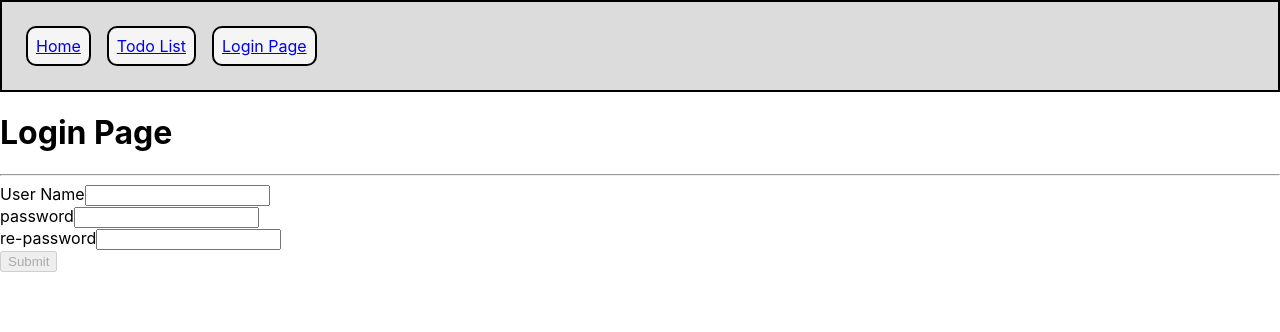
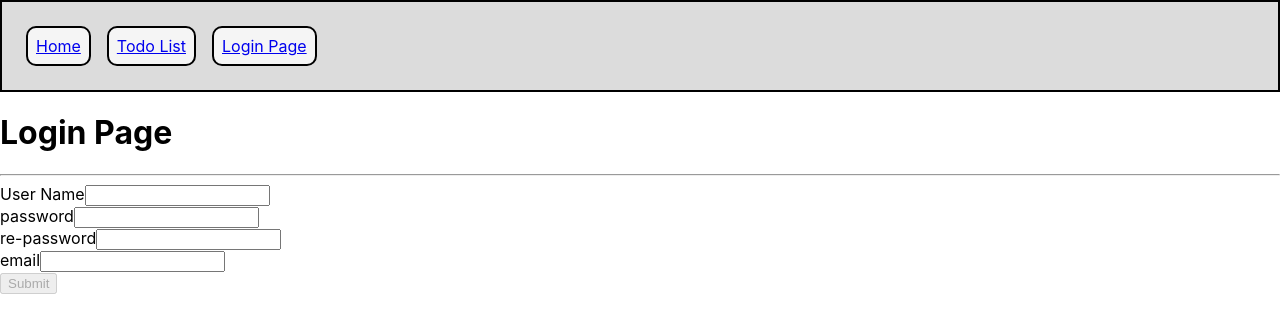
Before and after one commit to mitchell-mccracken/react-todo-app-client, a React (Create React App) app: page /login in a window 1280 px wide. Shown: the top 332 px of the page. Built offline with nearby package versions, Linux system fonts and the light colour scheme.

Commit message:
Updated to allow user to create user. Removed old and unused code.

```diff
--- a/src/loginPage.jsx
+++ b/src/loginPage.jsx
@@ -4,22 +4,19 @@ import NavBar from "./navBar";
 import './styles/loginPage.css';
 import axios from 'axios';
 import Cookies from 'js-cookie';
-
-const BASE_URL = 'http://localhost:3300';
+import{ setURL, APP_TOKEN_KEY } from './utils';
 
 function LoginPage() {
-
-  const setURL = ( additionalText ) => { return `${BASE_URL}${additionalText}`};
-  // let count = 0;
-  const [ count, setCount ] = useState(0);
 
   // keep track of form data
   const [ userValues, setUserValues ] = useState({
     userName: '',
     password: '',
     rePassword: '',
+    email: '',
   });
 
+  // function for input change event
   const handleInputChange = ( e ) => {
     const { name, value } = e.target;
     setUserValues( prevState => ({
@@ -28,35 +25,25 @@ function LoginPage() {
     }) );
   };
 
+  // flag used to disable submit button
   const canSubmit = !!userValues?.password;
 
+
+  // function to create a user
   const createUser = () => {
 
-    console.log( userValues );
+    axios.post( setURL('/api/user/create'), userValues )
+    .then( res => {
+      const { token } = res.data;
 
-    axios.post( setURL('/createUser'), userValues )
-    .then( res => {
-      console.log( res.data );
-      const { token } = res.data.data;
-      console.log( token );
-
-      Cookies.set('mitch_test_app', token.toString(), { expires: 1/3600 });
-
-
+      // set cookie to expire in 5 minutes
+      // Cookies.set('mitch_test_app_token', token.toString(), { expires: 5/24/60 });   // OLD CODE
+      Cookies.set(APP_TOKEN_KEY, token.toString(), { expires: 5/24/60 });
     } )
     .catch( e => console.error( e ) )
   };
 
-  const func = () => { setCount(count + 1) };
 
-  const hitRoute = () => {
-    console.log('----- hit route ------');
-    axios.get( setURL('/') )
-    .then( res => {
-      console.log( res.data );
-    } )
-    .catch( e => console.error( e ) )
-  }
 
   return (
     <div id='login-page'>
@@ -97,6 +84,16 @@ function LoginPage() {
         </div>
 
         <div className="input-wrapper">
+          <label htmlFor="">email</label>
+          <input
+            type="text"
+            name="email"
+            value={userValues.email}
+            onChange={handleInputChange}
+          />
+        </div>
+
+        <div className="input-wrapper">
           <button
             onClick={createUser}
             disabled={!canSubmit}
```
